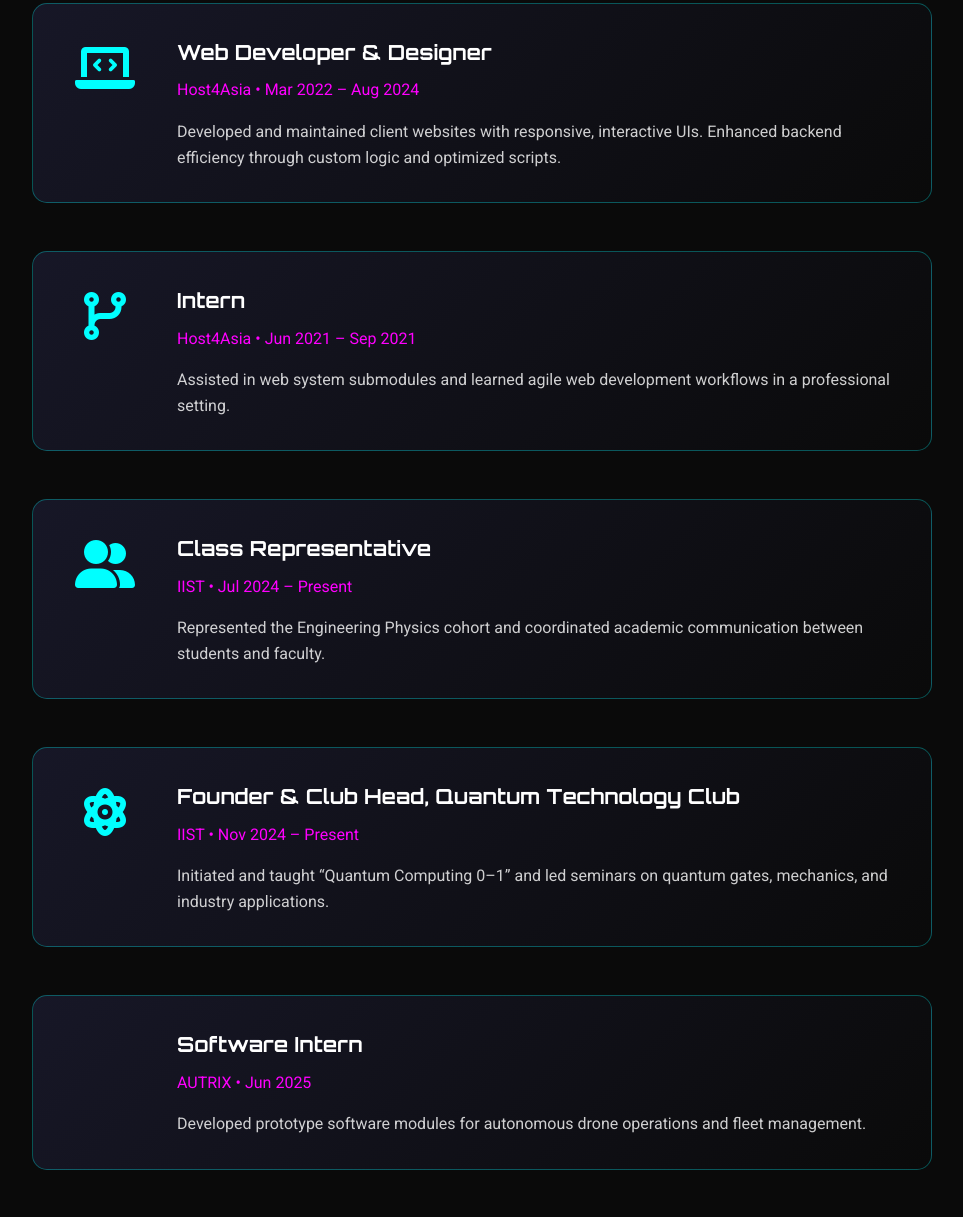
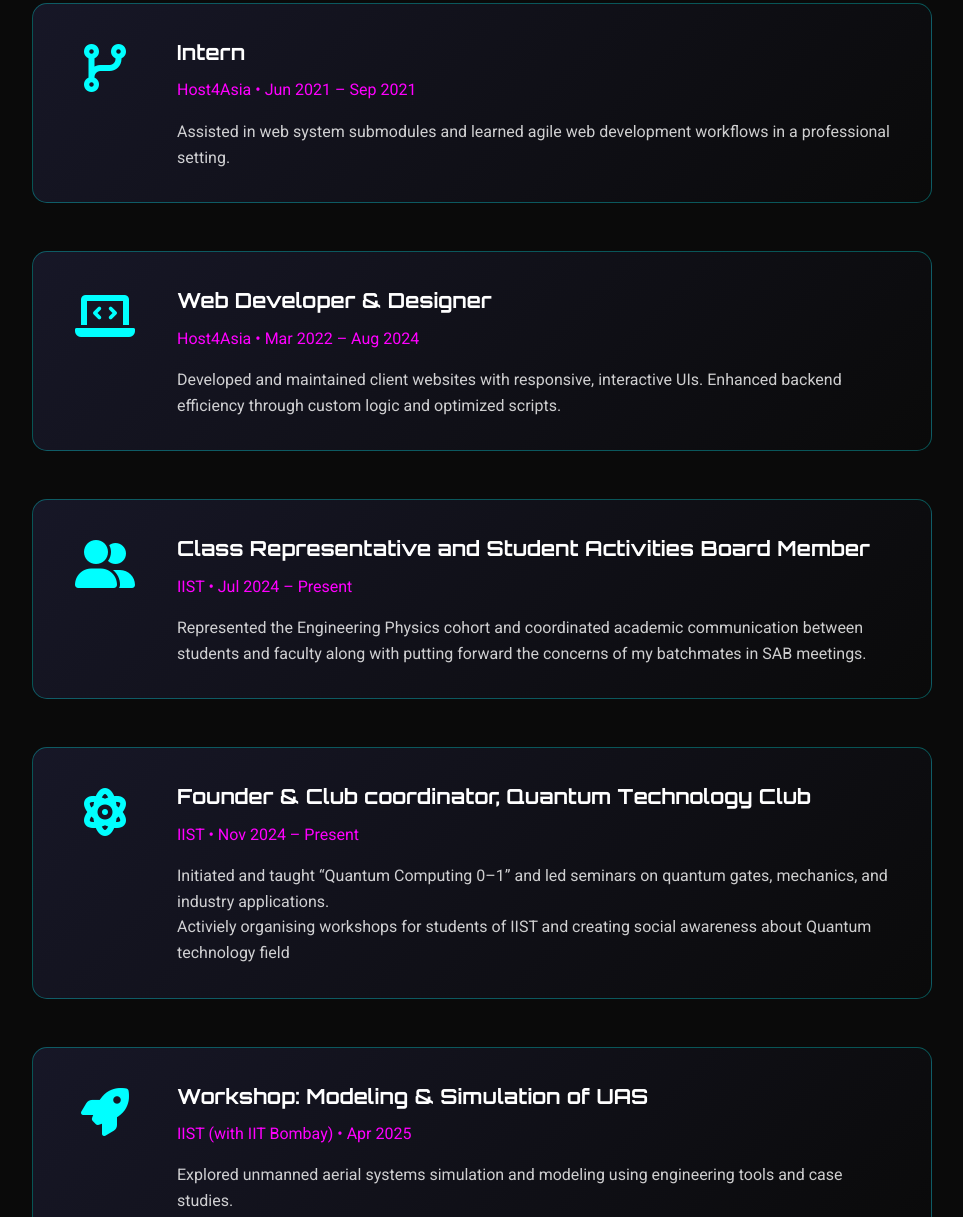
Before and after one commit to saatwikchatkara/saatwik.github.io, a plain HTML site: page index.html in a window 1280 px wide. Shown: the part 4282-5499 px from the top of the page, without its empty margins (158-1121 px from the left). Drawn offline with Linux system fonts and the light colour scheme.

Commit message:
Update index.html

```diff
--- a/index.html
+++ b/index.html
@@ -214,7 +214,15 @@
             <div class="title-underline"></div>
         </div>
         <div class="experience-content">
-
+            <div class="experience-item">
+                <div class="experience-icon"><i class="fas fa-code-branch"></i></div>
+                <div class="experience-details">
+                    <h3>Intern</h3>
+                    <h4>Host4Asia • Jun 2021 – Sep 2021</h4>
+                    <p>Assisted in web system submodules and learned agile web development workflows in a professional
+                        setting.</p>
+                </div>
+            </div>
             <div class="experience-item">
                 <div class="experience-icon"><i class="fas fa-laptop-code"></i></div>
                 <div class="experience-details">
@@ -225,42 +233,35 @@
                 </div>
             </div>
 
-            <div class="experience-item">
-                <div class="experience-icon"><i class="fas fa-code-branch"></i></div>
-                <div class="experience-details">
-                    <h3>Intern</h3>
-                    <h4>Host4Asia • Jun 2021 – Sep 2021</h4>
-                    <p>Assisted in web system submodules and learned agile web development workflows in a professional
-                        setting.</p>
-                </div>
-            </div>
+
 
             <div class="experience-item">
                 <div class="experience-icon"><i class="fas fa-user-friends"></i></div>
                 <div class="experience-details">
-                    <h3>Class Representative</h3>
+                    <h3>Class Representative and Student Activities Board Member</h3>
                     <h4>IIST • Jul 2024 – Present</h4>
                     <p>Represented the Engineering Physics cohort and coordinated academic communication between
-                        students and faculty.</p>
+                        students and faculty along with putting forward the concerns of my batchmates in SAB meetings. </p>
                 </div>
             </div>
 
             <div class="experience-item">
                 <div class="experience-icon"><i class="fas fa-atom"></i></div>
                 <div class="experience-details">
-                    <h3>Founder & Club Head, Quantum Technology Club</h3>
+                    <h3>Founder & Club coordinator, Quantum Technology Club</h3>
                     <h4>IIST • Nov 2024 – Present</h4>
                     <p>Initiated and taught “Quantum Computing 0–1” and led seminars on quantum gates, mechanics, and
                         industry applications.</p>
+                        <p>Activiely organising workshops for students of IIST and creating social awareness about Quantum technology field</p>
                 </div>
             </div>
-
             <div class="experience-item">
-                <div class="experience-icon"><i class="fas fa-drone"></i></div>
+                <div class="experience-icon"><i class="fas fa-rocket"></i></div>
                 <div class="experience-details">
-                    <h3>Software Intern</h3>
-                    <h4>AUTRIX • Jun 2025</h4>
-                    <p>Developed prototype software modules for autonomous drone operations and fleet management.</p>
+                    <h3>Workshop: Modeling & Simulation of UAS</h3>
+                    <h4>IIST (with IIT Bombay) • Apr 2025</h4>
+                    <p>Explored unmanned aerial systems simulation and modeling using engineering tools and case
+                        studies.</p>
                 </div>
             </div>
 
@@ -274,15 +275,7 @@
                 </div>
             </div>
 
-            <div class="experience-item">
-                <div class="experience-icon"><i class="fas fa-rocket"></i></div>
-                <div class="experience-details">
-                    <h3>Workshop: Modeling & Simulation of UAS</h3>
-                    <h4>IIST (with IIT Bombay) • Apr 2025</h4>
-                    <p>Explored unmanned aerial systems simulation and modeling using engineering tools and case
-                        studies.</p>
-                </div>
-            </div>
+
 
         </div>
     </div>
```
